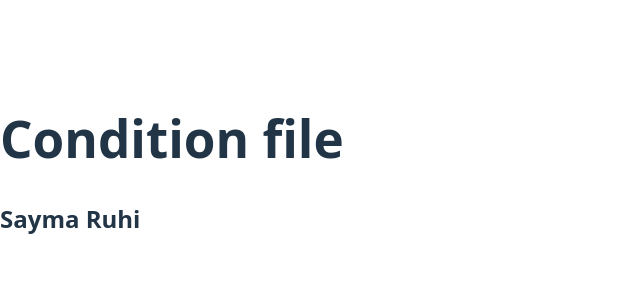
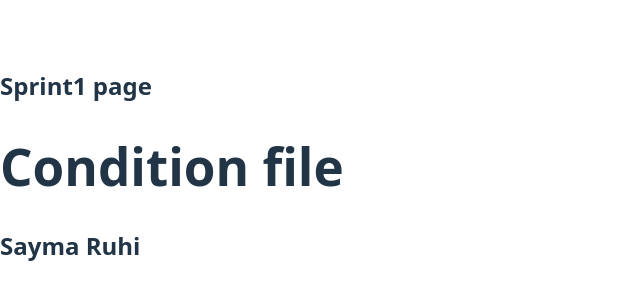
Before and after one commit to saymaruhi/condition1, a React (Vite) app: page / in a window 1280 px wide. Shown: the part 234-534 px from the top of the page, without its empty margins (0-640 px from the left). Built offline with nearby package versions, Linux system fonts and the light colour scheme.

Commit message:
work on branch

```diff
--- a/src/App.jsx
+++ b/src/App.jsx
@@ -4,6 +4,8 @@ function App() {
 
   return (
     <div>
+
+      <h2>Sprint1 page</h2>
       <h1>Condition file</h1>
       <h2>Sayma Ruhi</h2>
 
```
